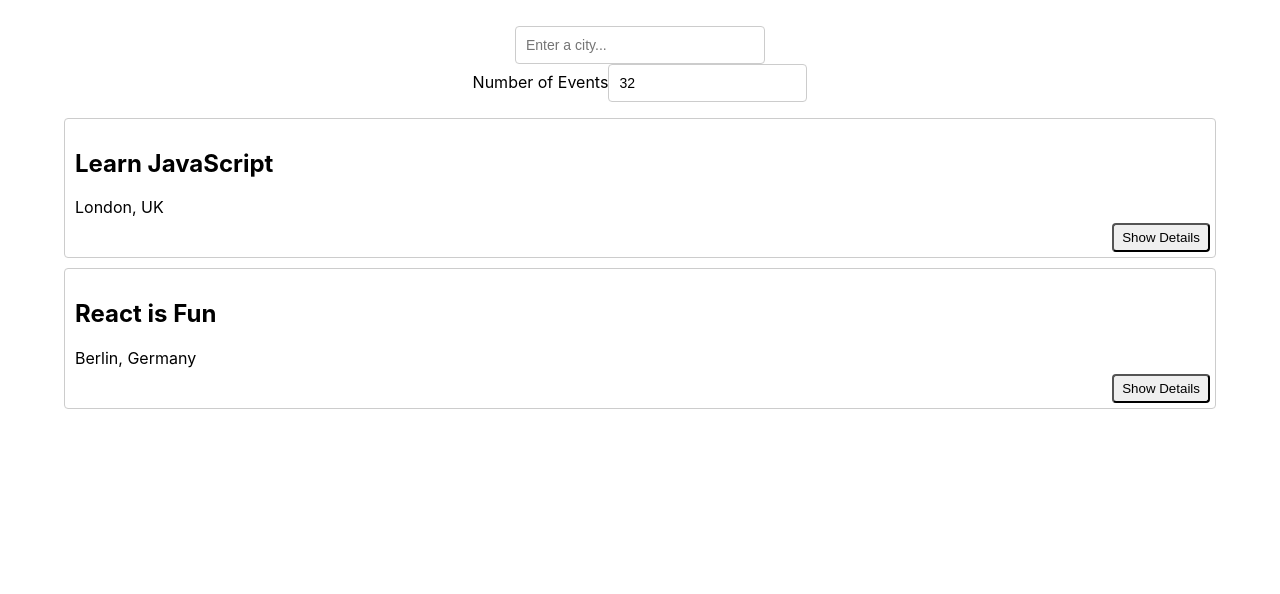
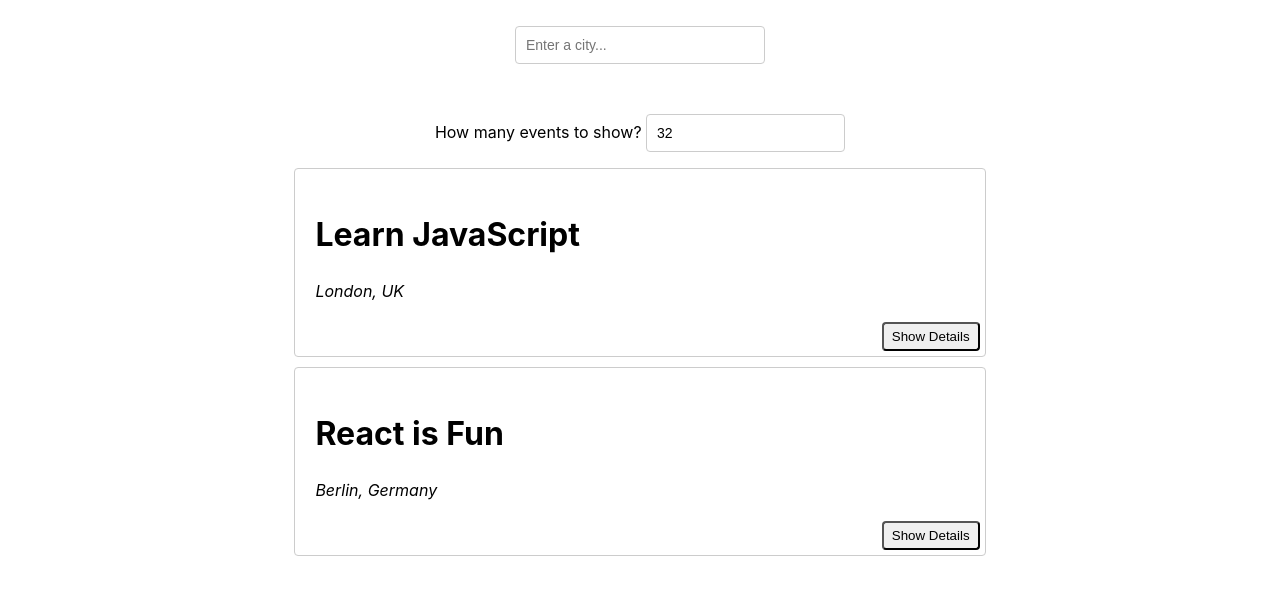
Before and after one commit to AaronRDurant/meet, a React (Create React App) app: page / in a window 1280 px wide. Shown: the top 594 px of the page. Built offline with nearby package versions, Linux system fonts and the light colour scheme.

Commit message:
Update styling

```diff
--- a/src/App.css
+++ b/src/App.css
@@ -47,6 +47,7 @@ input[type="number"] {
 	max-width: 300px;
 	margin: auto;
 	position: relative;
+	margin-bottom: 50px;
 }
 
 .suggestions {
@@ -73,16 +74,27 @@ input[type="number"] {
 }
 
 .suggestions > li:hover {
-	background-color: #bcdcdb;
+	background-color: #e57667;
 }
 
 .event {
-	padding: 10px 10px 35px;
+	padding: 20px 20px 40px;
+	margin-left: 20%;
+	margin-right: 20%;
 	margin-bottom: 10px;
 	text-align: left;
 	border: 1px solid #ccc;
 	border-radius: 4px;
 	position: relative;
+}
+
+.event-title {
+	font-size: 32px;
+}
+
+.event-location {
+	font-style: italic;
+	margin-bottom: 15px;
 }
 
 .details-button {
@@ -112,6 +124,7 @@ input[type="number"] {
 
 .description {
 	overflow-x: hidden;
+	line-height: 1.2;
 }
 
 .numberOfEvents {
--- a/src/NumberOfEvents.js
+++ b/src/NumberOfEvents.js
@@ -16,7 +16,7 @@ class NumberOfEvents extends Component {
 	render() {
 		return (
 			<div className='number-of-events'>
-				<label className='number-of-events-label'>Number of Events</label>
+				<label className='number-of-events-label'>How many events to show? </label>
 				<input
 					type="number"
 					className="event-number-input"
```
